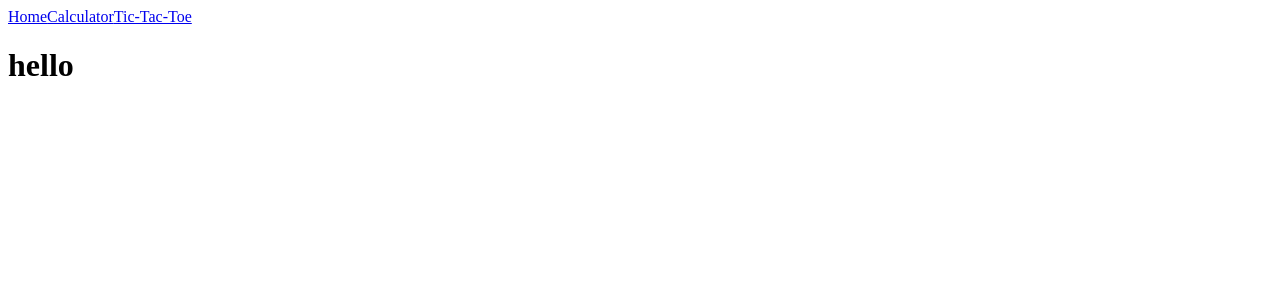
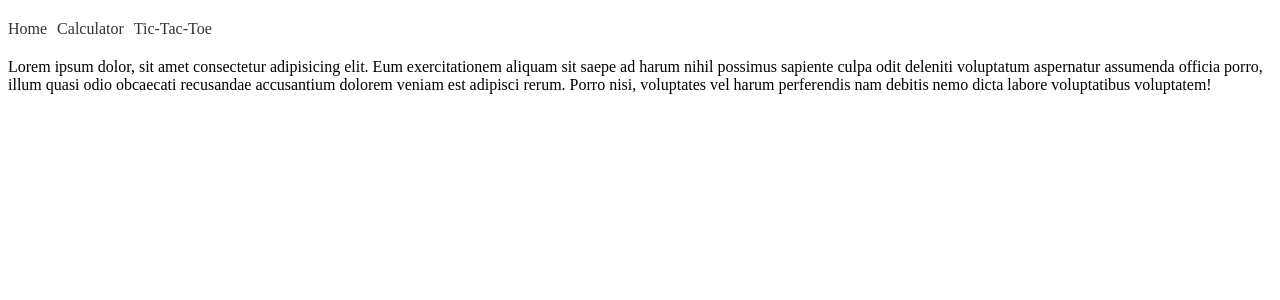
Before and after one commit to oasi911/calculator-tictactoe-redux, a React (Vite) app: page / in a window 1280 px wide. Shown: the top 300 px of the page. Built offline with nearby package versions, Linux system fonts and the light colour scheme.

Commit message:
vanilla redux version

```diff
--- a/src/App.jsx
+++ b/src/App.jsx
@@ -2,15 +2,18 @@ import { Home } from "./pages/Home/Home";
 import { Calculator } from "./pages/Calculator/Calculator";
 import { TicTacToe } from "./pages/TicTacToe/TicTacToe";
 import { Routes, Route, NavLink } from "react-router-dom";
+import "./main.css";
 
 function App() {
   return (
     <>
-      <nav>
-        <NavLink to="/home">Home</NavLink>
-        <NavLink to="/calculator">Calculator</NavLink>
-        <NavLink to="/tictactoe">Tic-Tac-Toe</NavLink>
-      </nav>
+      <header className="header">
+        <nav className="nav">
+          <NavLink to="/home">Home</NavLink>
+          <NavLink to="/calculator">Calculator</NavLink>
+          <NavLink to="/tictactoe">Tic-Tac-Toe</NavLink>
+        </nav>
+      </header>
       <Routes>
         <Route path="/home" element={<Home />}></Route>
         <Route path="/calculator" element={<Calculator />}></Route>
--- /dev/null
+++ b/src/main.css
@@ -0,0 +1,20 @@
+.nav a {
+  color: #333;
+  text-decoration: none;
+  font-size: 16px;
+  padding-top: 20px;
+  padding-bottom: 20px;
+}
+
+.nav a:hover {
+  color: #007bff;
+}
+
+.nav a:not(:last-child) {
+  margin-right: 10px;
+}
+
+.header {
+  margin-top: 20px;
+  margin-bottom: 20px;
+}
--- a/src/pages/Home/Home.jsx
+++ b/src/pages/Home/Home.jsx
@@ -1,3 +1,12 @@
 export function Home() {
-  return <h1>hello</h1>;
+  return (
+    <p>
+      Lorem ipsum dolor, sit amet consectetur adipisicing elit. Eum
+      exercitationem aliquam sit saepe ad harum nihil possimus sapiente culpa
+      odit deleniti voluptatum aspernatur assumenda officia porro, illum quasi
+      odio obcaecati recusandae accusantium dolorem veniam est adipisci rerum.
+      Porro nisi, voluptates vel harum perferendis nam debitis nemo dicta labore
+      voluptatibus voluptatem!
+    </p>
+  );
 }
```
Also changed, not shown: src/pages/TicTacToe/TicTacToe.module.css (line endings or trailing spaces).
